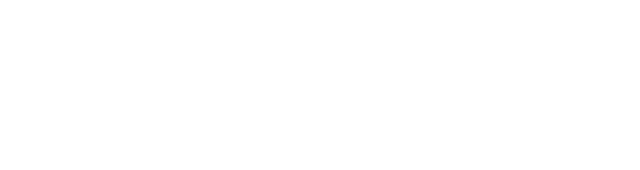
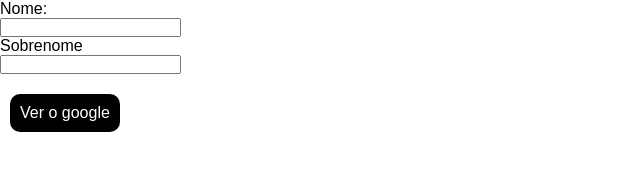
Before and after one commit to antonynvs/display-block, a plain HTML site: page index.html in a window 1280 px wide. Shown: the whole page, without its empty margins (0-640 px from the left). Drawn offline with Linux system fonts and the light colour scheme.

Commit message:
atividade finalizada

```diff
--- a/index.html
+++ b/index.html
@@ -4,9 +4,22 @@
     <meta charset="UTF-8">
     <meta http-equiv="X-UA-Compatible" content="IE=edge">
     <meta name="viewport" content="width=device-width, initial-scale=1.0">
+    <link rel="stylesheet" href="style.css">
     <title>Display Block</title>
 </head>
 <body>
+    <form action="">
+        <div>
+            <label for="">Nome:</label>
+            <input type="text">
+        </div>
 
+        <div>
+            <label for="">Sobrenome</label>
+            <input type="text">
+        </div>
+    </form>
+
+     <a href="https://google.com">Ver o google</a>
 </body>
 </html>
--- a/style.css
+++ b/style.css
@@ -0,0 +1,23 @@
+* {
+    margin: 0;
+    padding: 0;
+    box-sizing: border-box;
+
+    font-family: Arial;
+}
+
+label {
+    display: block;
+}
+
+a {
+    display: block;
+    text-decoration: none;
+    background: black;
+    color: white;
+    padding: 10px;
+    margin-top: 20px;
+    margin-left: 10px;
+    width: fit-content;
+    border-radius: 10px;
+}
```
